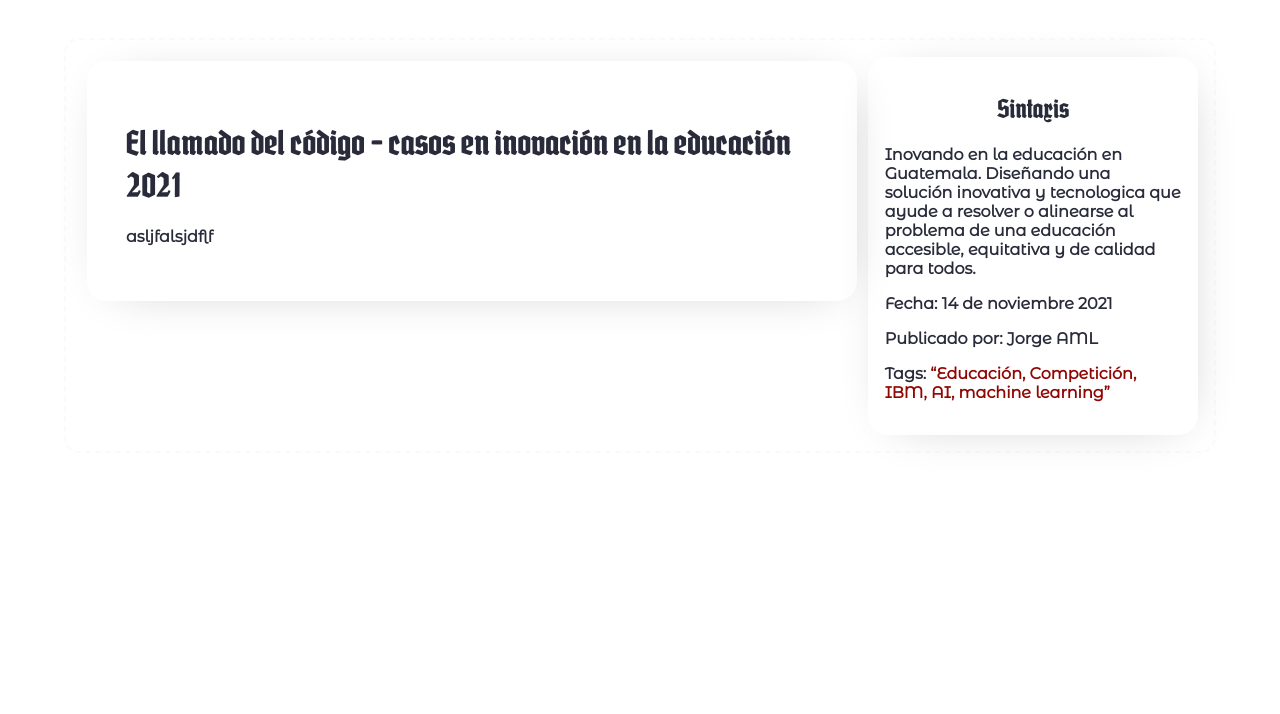
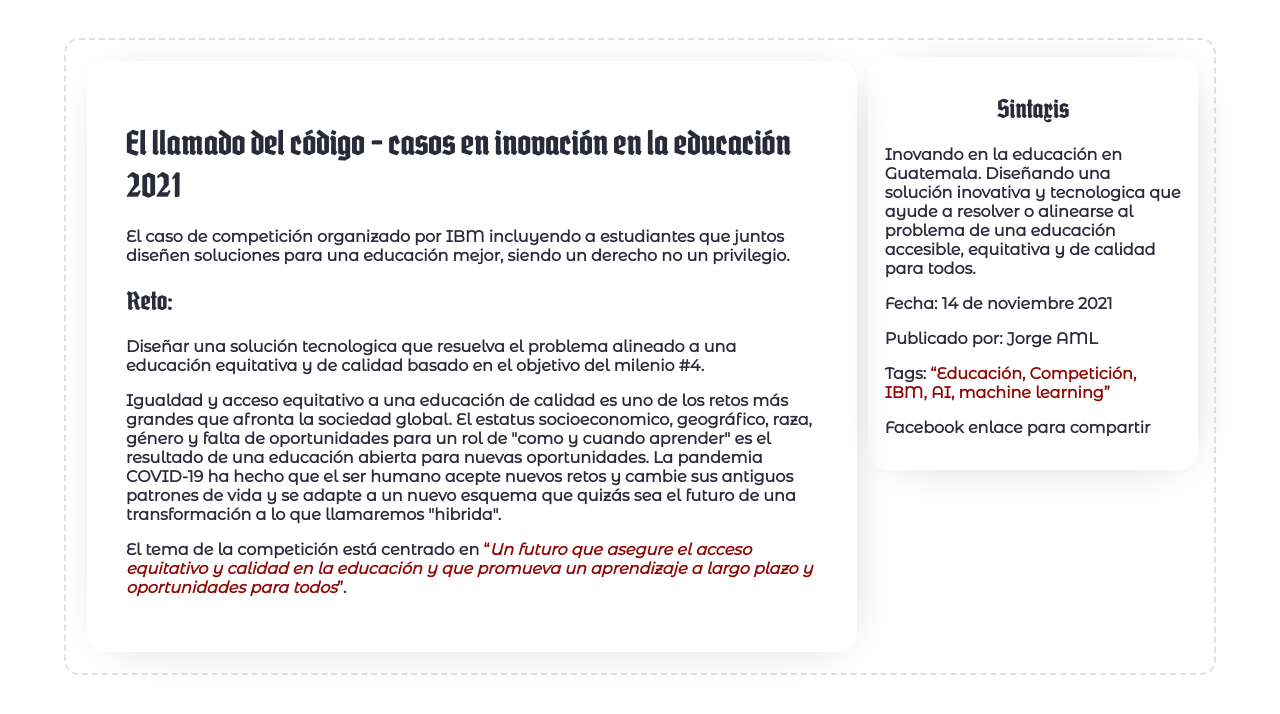
Before and after one commit to jorgeAML/creativeaml, a Jekyll site: the page built from blog_posts/17-11-2021.md, in a window 1280 px wide. Shown: the top 714 px of the page. Built offline with Jekyll 4.4.1, drawn with Linux system fonts in a browser that asks for light colours; some web fonts are replaced.

Commit message:
post IBM

```diff
--- a/_layouts/blog.html
+++ b/_layouts/blog.html
@@ -12,8 +12,11 @@
             <div class="container-two">
               <div class="izq">
                 <div class="izq-container card-design-1">
-                  <h1>{{page.tituloPost}}</h1>
+                  <!--<h1>{{page.tituloPost}}</h1>
                   <p>{{page.contenidoPostA}}</p>
+                  <h2>Reto:</h2>
+                  <p></p>-->
+                  {{page.content}}
                 </div>
               </div>
               <div class="der">
@@ -23,6 +26,7 @@
                   <p>Fecha: {{page.tarjetaFecha}}</p>
                   <p>Publicado por: {{page.tarjetaCreador}}</p>
                   <p>Tags: <q>{{page.tarjetaTags}}</q></p>
+                  <p>Facebook enlace para compartir</p>
                 </div>
               </div>
             </div>
--- a/assets/css/blogPost/webPosts.css
+++ b/assets/css/blogPost/webPosts.css
@@ -1,7 +1,7 @@
 @media (min-width: 1200px) {
     .container-post {
         margin: 3% 5% 3% 5%;
-        border: 2px dashed var(--c-color-j);
+        border: 2px dashed var(--c-color-g);
         border-radius: 15px;
         padding: 1%;
     }
--- a/blog_posts/17-11-2021.md
+++ b/blog_posts/17-11-2021.md
@@ -12,9 +12,6 @@ tarjetaContenido: Inovando en la educación en Guatemala. Diseñando una soluci
 tarjetaFecha: 14 de noviembre 2021
 tarjetaCreador: Jorge AML
 tarjetaTags: Educación, Competición, IBM, AI, machine learning
-
-tituloPost: El llamado del código - casos en inovación en la educación 2021
-contenidoPostA: asljfalsjdflf
 
 ###   FOOTER    ###
 #//////////////////////////////////////////////////////////////////////////////
@@ -46,4 +43,9 @@ link1: Let's read
 #Links to post
 post1: /jekyll/update/2021/04/05/welcome-to-jekyll.html
 ---
-el blog sera este.
+<h1>El llamado del código - casos en inovación en la educación 2021</h1>
+<p>El caso de competición organizado por IBM incluyendo a estudiantes que juntos diseñen soluciones para una educación mejor, siendo un derecho no un privilegio.</p>
+<h2>Reto:</h2>
+<p>Diseñar una solución tecnologica que resuelva el problema alineado a una educación equitativa y de calidad basado en el objetivo del milenio #4.</p>
+<p>Igualdad y acceso equitativo a una educación de calidad es uno de los retos más grandes que afronta la sociedad global. El estatus socioeconomico, geográfico, raza, género y falta de oportunidades para un rol de "como y cuando aprender" es el resultado de una educación abierta para nuevas oportunidades. La pandemia COVID-19 ha hecho que el ser humano acepte nuevos retos y cambie sus antiguos patrones de vida y se adapte a un nuevo esquema que quizás sea el futuro de una transformación a lo que llamaremos "hibrida".</p>
+<p>El tema de la competición está centrado en <q><i>Un futuro que asegure el acceso equitativo y calidad en la educación y que promueva un aprendizaje a largo plazo y oportunidades para todos</i></q>.</p>
```
